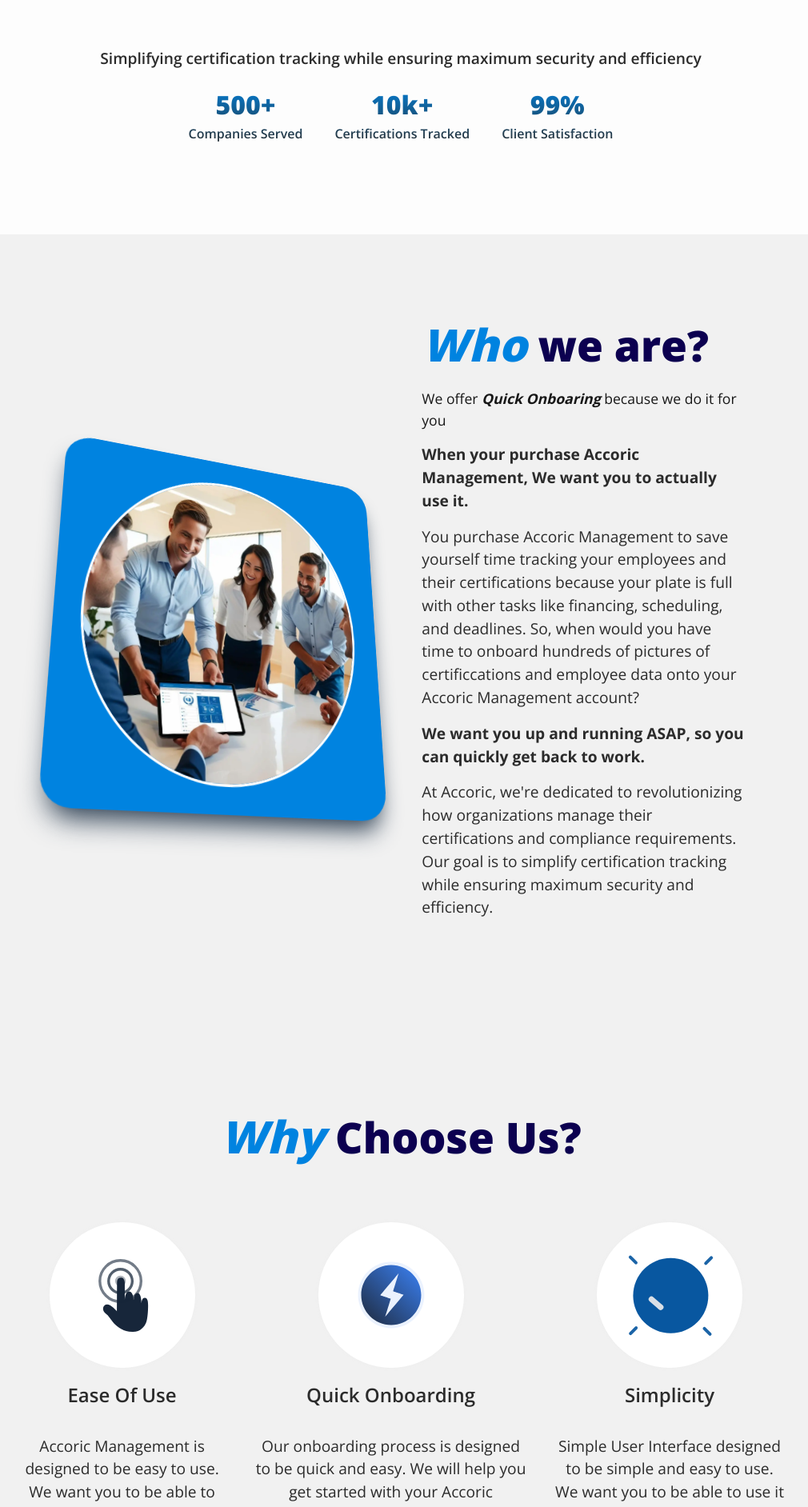
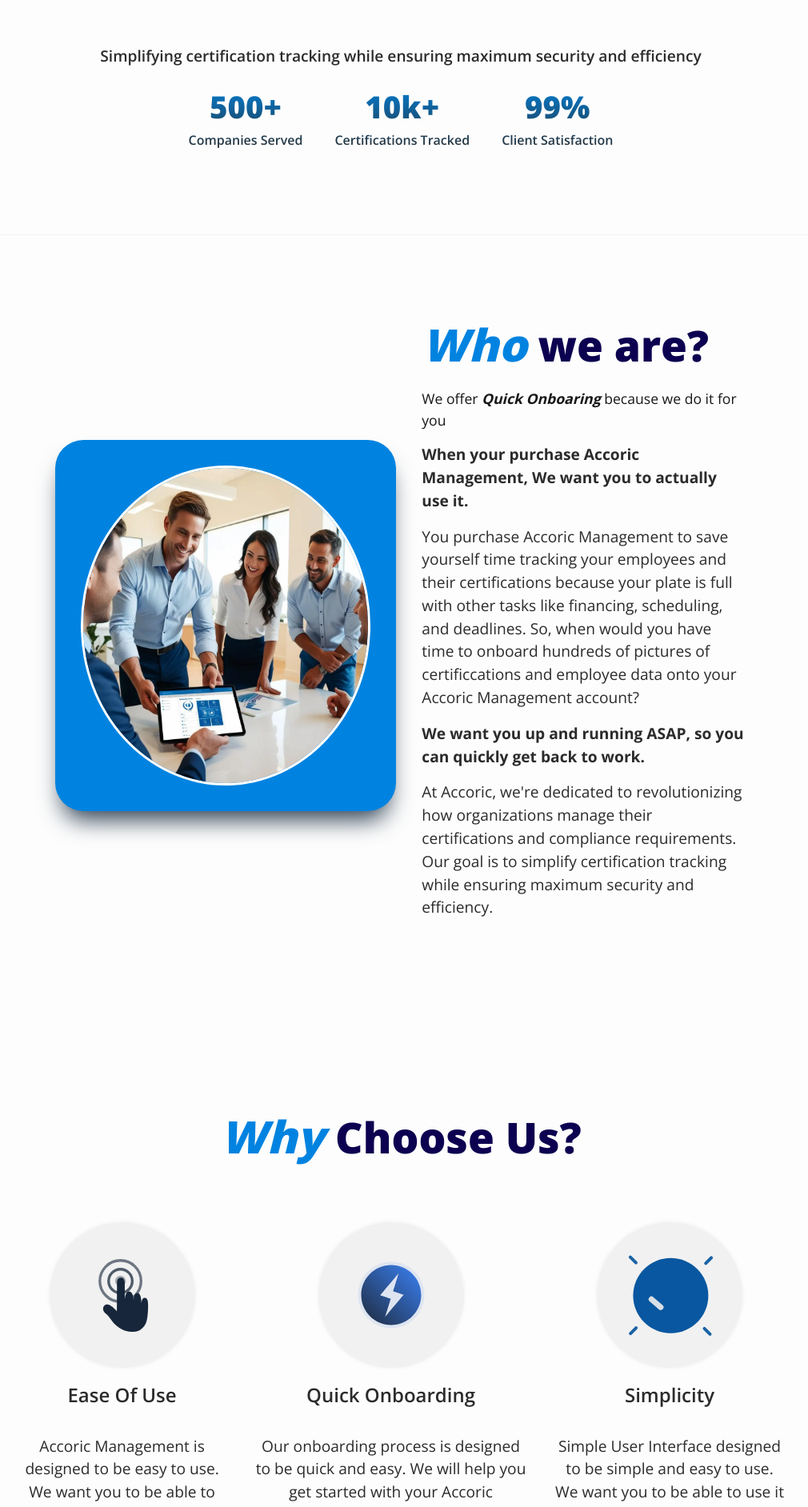
Before and after one commit to fastlinesafetytraining/accoric, a Next.js app: page /about-us in a window 1280 px wide. Shown: the part 271-2155 px from the top of the page at 80% size, without its empty margins (139-1149 px from the left). Built offline with nearby package versions, Linux system fonts and the light colour scheme.

Commit message:
Refined About Us page styles by adjusting padding, margins, and background colors for improved layout and responsiveness. Updated animation keyframes for smoother transitions and enhanced visual effects.

```diff
--- a/app/styles/aboutUs.module.scss
+++ b/app/styles/aboutUs.module.scss
@@ -5,7 +5,6 @@
 .aboutUs {
   margin: 0 auto;
   &__content {
-	background-color: v.$site-light-gray;
     padding: 0.5rem 0;
     border-radius: 1em;
   }
@@ -17,11 +16,15 @@
   }
 
   section:not(.aboutUs__hero) {
+    background-color: #fdfdfd;
     width: 75vw;
     min-height: 80vh;
     margin: 0 auto 5rem auto;
     @media (max-width: v.$tablet-breakpoint) {
       width: 100%;
+      border-radius: 1em;
+      padding: 1rem;
+      box-shadow: rgba(136, 165, 191, 0.48) 6px 2px 16px 0px, rgba(255, 255, 255, 0.8) -6px -2px 16px 0px;
     }
   }
 
@@ -79,7 +82,7 @@
     align-items: center;
     @include m.text-gradient;
     &__number {
-		font-size: clamp(2rem, 2vw, 3rem);
+      font-size: clamp(2rem, 3vw, 3rem);
       font-weight: 800;
     }
     &__label {
@@ -133,16 +136,16 @@
 }
 
 .aboutUs__bio__imageContainer {
-	transform: perspective(1000px) rotateX(20deg) rotateY(20deg);
+  // transform: perspective(1000px) rotateX(20deg) rotateY(20deg);
   animation: transform3dLeft ease-in-out;
   animation-timeline: view();
-	animation-range: 30% 90%;
+  animation-range: 10% 80%;
 }
 .aboutUs__promise__imageContainer {
-	transform: perspective(1000px) rotateX(20deg) rotateY(-20deg);
+  // transform: perspective(1000px) rotateX(20deg) rotateY(-20deg);
   animation: transform3dRight ease-in-out;
   animation-timeline: view();
-	animation-range: 30% 90%;
+  animation-range: 10% 80%;
 }
 
 .aboutUs__benefits {
@@ -173,7 +176,7 @@
     gap: 1rem;
 
     div {
-      background-color: #fff;
+      background-color: v.$site-light-gray;
       border-radius: 50%;
       padding: 1rem;
       box-shadow: 0 0 5px 0 #eee;
@@ -199,8 +202,6 @@
   }
 }
 
-
-
 @keyframes zoomIn {
   0% {
     transform: scale(0);
@@ -220,19 +221,25 @@
 }
 
 @keyframes transform3dLeft {
-	0% {
+  0%, 100% {
+    transform: perspective(1000px) rotateX(0deg) rotateY(0deg);
+  }
+  25% {
     transform: perspective(1000px) rotateX(20deg) rotateY(20deg);
   }
-	100% {
-		transform: perspective(1000px) rotateX(0deg) rotateY(0deg);
+  50% {
+    transform: perspective(1000px) rotateX(20deg) rotateY(-20deg);
   }
 }
 
 @keyframes transform3dRight {
-	0% {
+  0%, 100% {
+    transform: perspective(1000px) rotateX(0deg) rotateY(0deg);
+  }
+  25% {
     transform: perspective(1000px) rotateX(20deg) rotateY(-20deg);
   }
-	100% {
-		transform: perspective(1000px) rotateX(0deg) rotateY(0deg);
+  75% {
+    transform: perspective(1000px) rotateX(20deg) rotateY(20deg);
   }
 }
```
Lines whose indentation alone changed are shown as unchanged.
